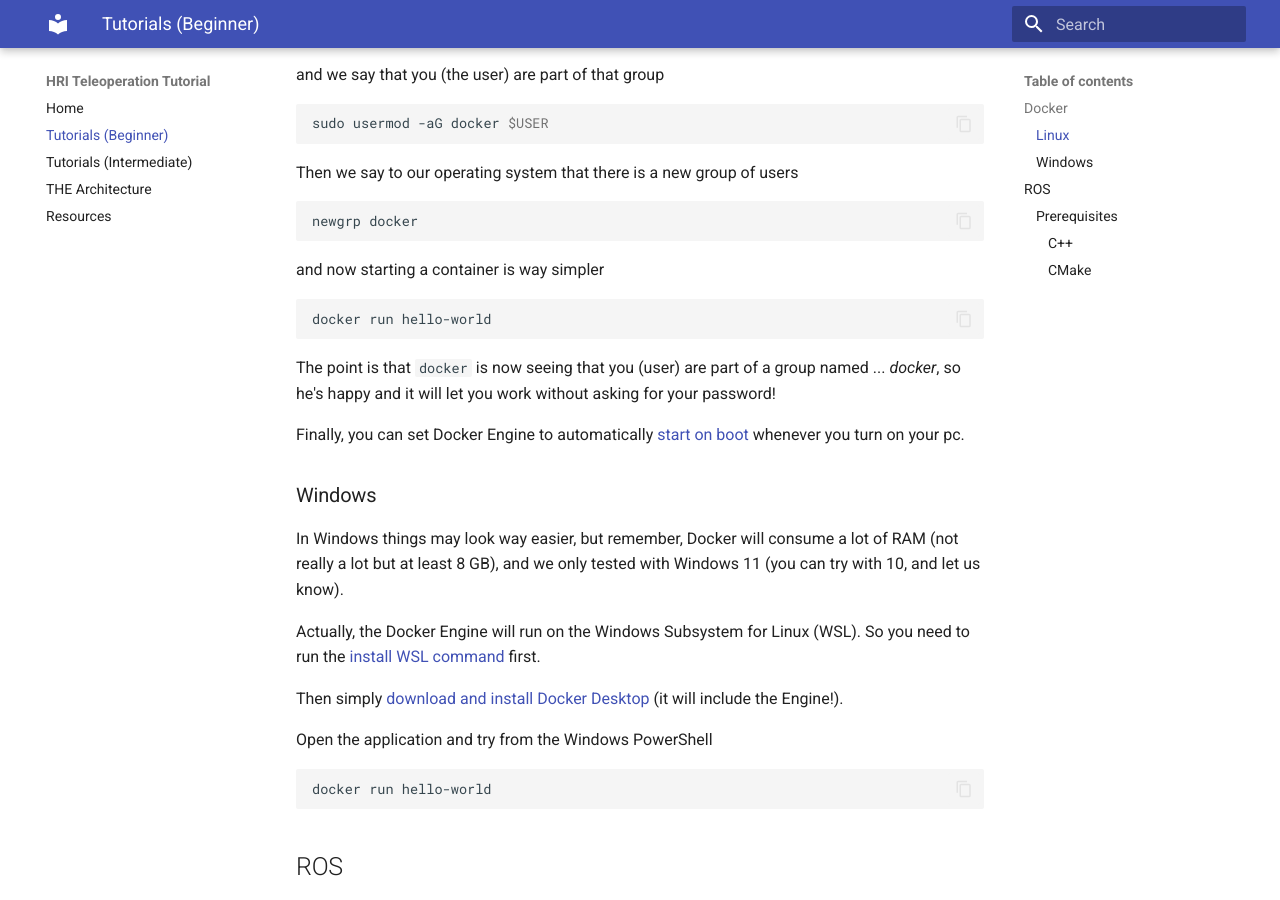
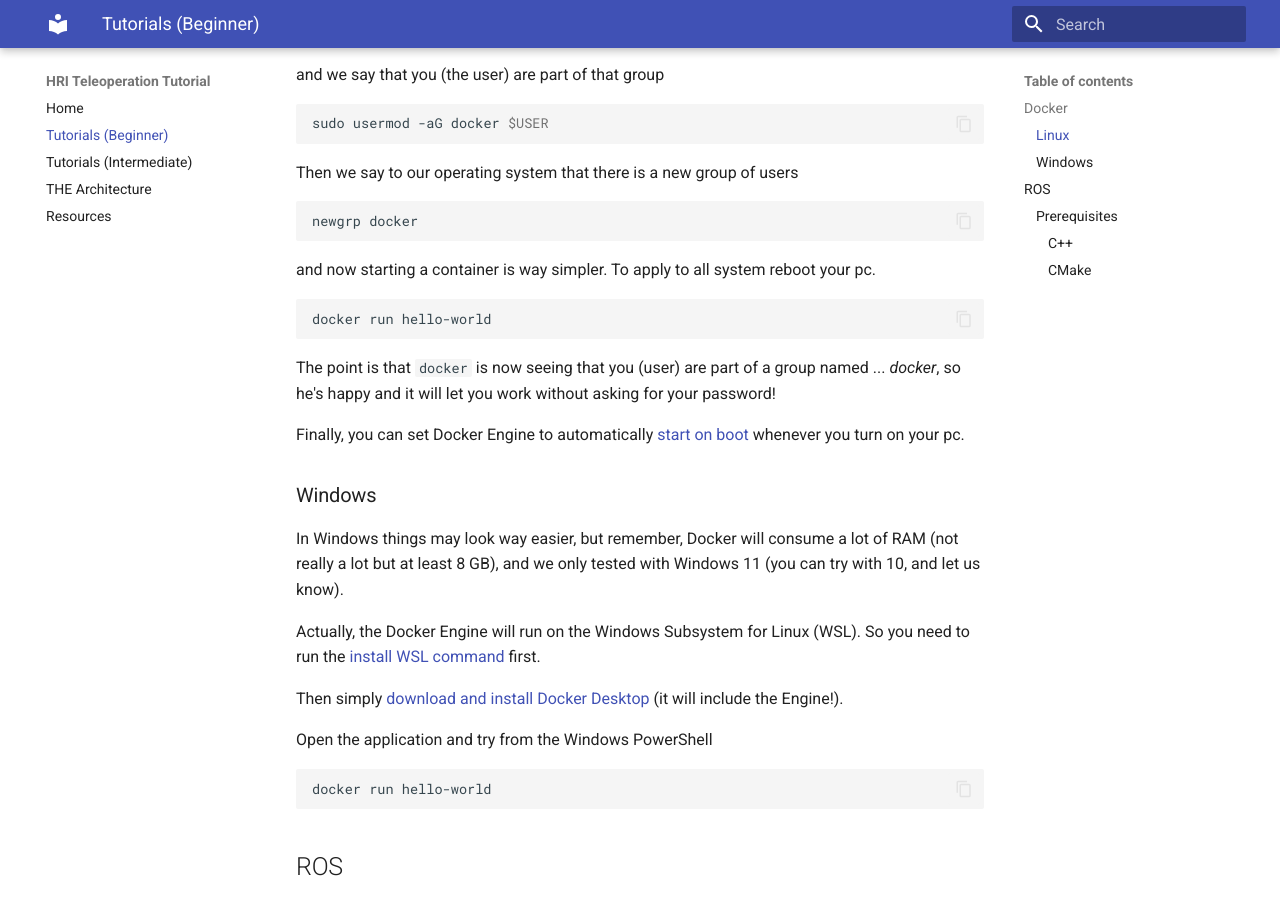
Before and after one commit to sssa-teleoperation/teleoperation-docs, an MkDocs documentation site: the page built from docs/tutorial.md, in a window 1280 px wide and 900 px high, scrolled down 2288 px. Built offline with MkDocs 1.6.1 and Material for MkDocs 9.7.7, drawn with Linux system fonts in a browser that asks for light colours.

Commit message:
updated tutorial

````diff
--- a/docs/tutorial.md
+++ b/docs/tutorial.md
@@ -63,7 +63,7 @@ Then we say to our operating system that there is a new group of users
 ``` bash
 newgrp docker
 ```
-and now starting a container is way simpler
+and now starting a container is way simpler. To apply to all system reboot your pc.
 ``` bash
 docker run hello-world
 ```
````
